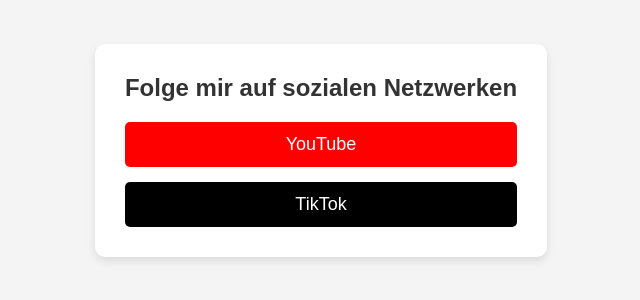
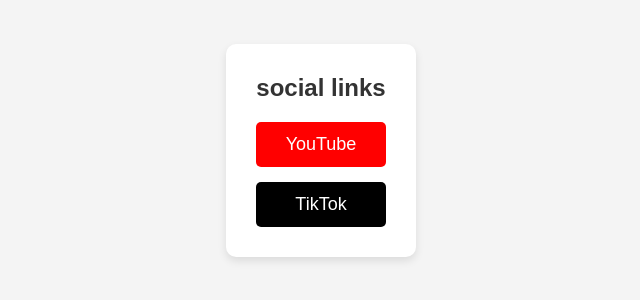
Before and after one commit to Web-HDenis/website, a plain HTML site: page home.html in a window 1280 px wide. Shown: the part 250-550 px from the top of the page, without its empty margins (319-959 px from the left). Drawn offline with Linux system fonts and the light colour scheme.

Commit message:
Update home.html

```diff
--- a/home.html
+++ b/home.html
@@ -16,7 +16,7 @@
   </div>
 
     <div class="container">
-        <h1>Folge mir auf sozialen Netzwerken</h1>
+        <h1>social links</h1>
         <div class="social-links">
             <a href="https://www.youtube.com" target="_blank" class="social-link youtube">YouTube</a>
             <a href="https://www.tiktok.com" target="_blank" class="social-link tiktok">TikTok</a>
```
